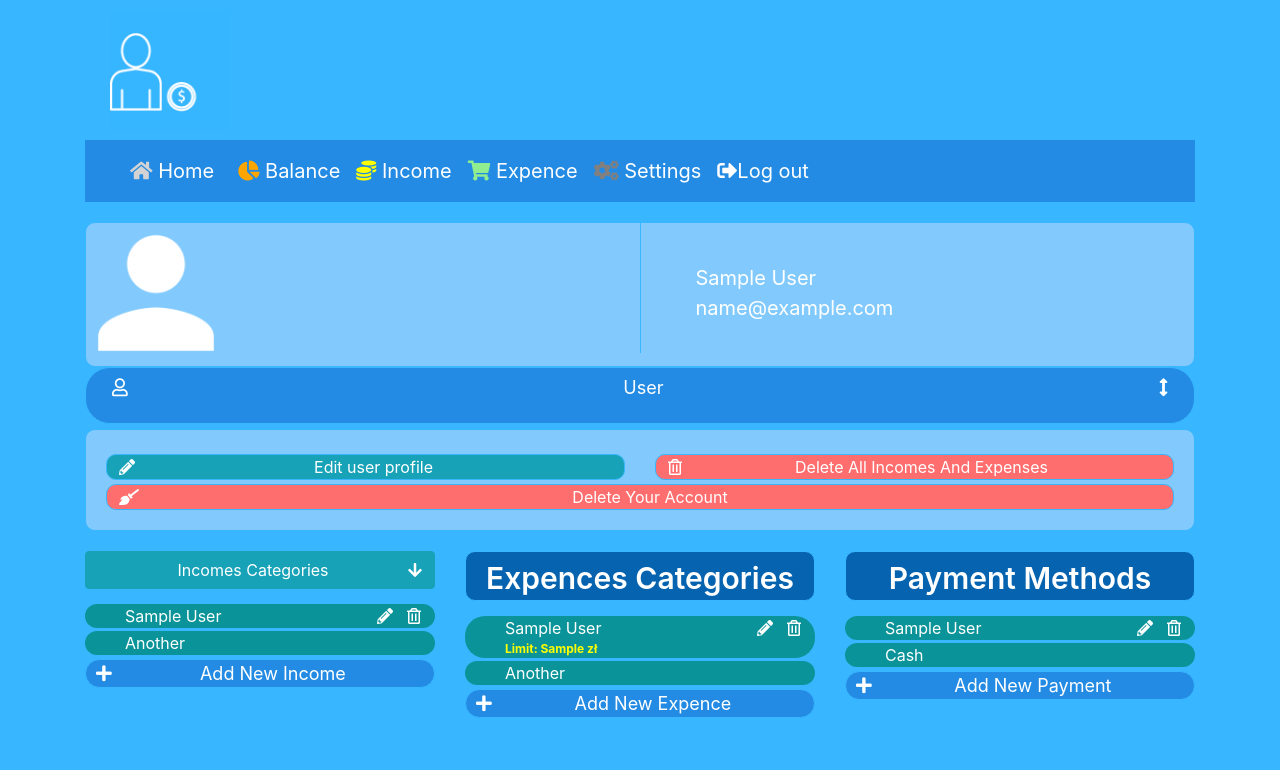
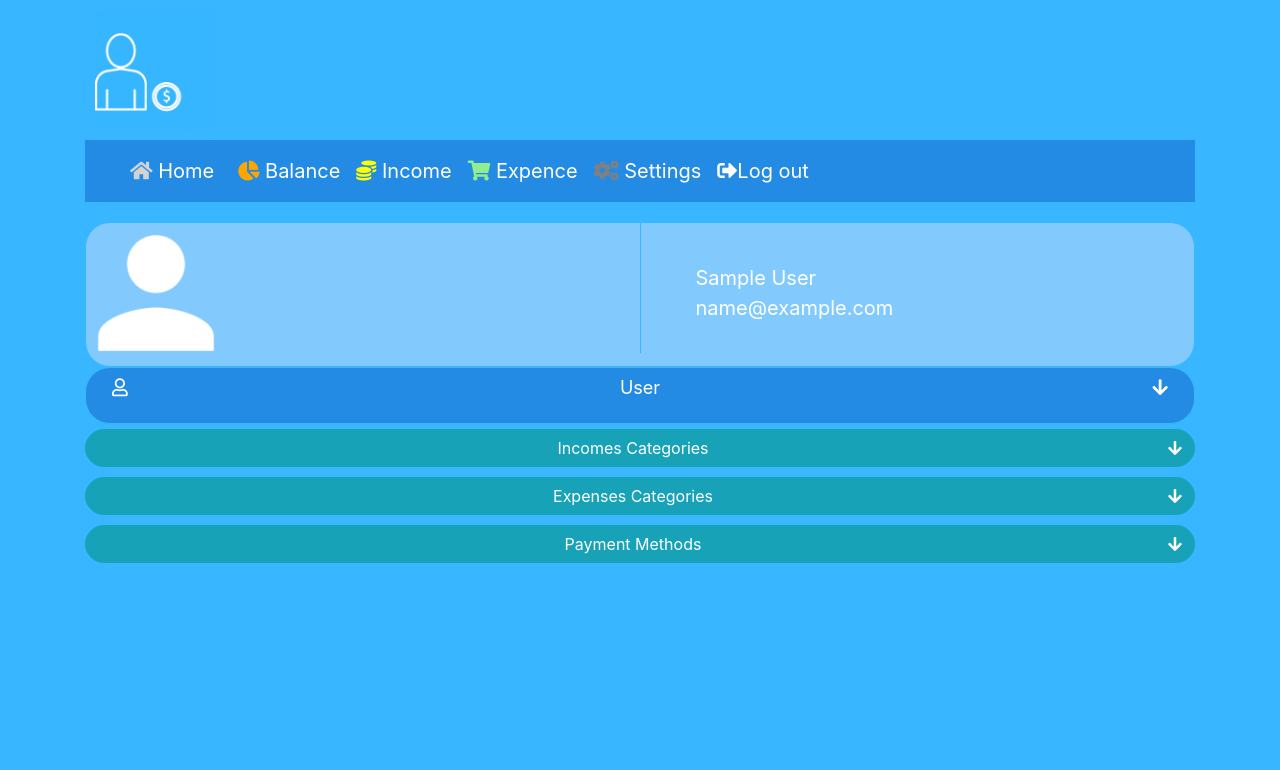
Before and after one commit to Adamall123/Web_app_finance_MVC, a PHP site: page /posts/Settings/show in a window 1280 px wide. Shown: the top 770 px of the page. Run offline with PHP 8.4, Linux system fonts and the light colour scheme; the visitor is signed in with stand-in values (Sample User, id 1); tables that the repository leaves empty or names only in its code hold one stand-in row (values such as "Sample post"); some libraries are stand-ins or nearby versions.

Commit message:
cgange style on settings income expenses

```diff
--- a/App/Views/Settings/show.html
+++ b/App/Views/Settings/show.html
@@ -64,6 +64,10 @@
             $('#form-delete-expense').attr('action', 'delete-expense?id=' + expenseId);
             document.getElementById('delete-expense').innerHTML = expense;
         });
+        $("#deleteAll").click(function () {
+            console.log('clicked')
+            $('#form-delete-all').attr('action', 'delete-all');
+        });
         $(".editPaymentMethod").click(function () {
             var paymentMethodId = $(this).attr('data-id');
             var paymentMethod = $(this).attr('data-info-payment-method');
@@ -79,17 +83,19 @@
         });
 
         $("#editProfile").click(function(){
-            $("#profileDetails").fadeToggle();
-            $('#editOptions').fadeToggle();
+            $('#editOptions').slideToggle();
         });
 
         $("#incomes-categories").click(function(){
-            $("#incomes").fadeToggle();
+            $("#incomes").slideToggle();
         });
-
+        $("#expenses-categories").click(function(){
+            $("#expenses").slideToggle();
+        });
+        $("#payment-method-categories").click(function(){
+            $("#paymentMethods").slideToggle();
+        });
     });
-
-
 
  </script>
 {% endblock %}
@@ -98,9 +104,9 @@
 
 <div class="row">
     <div class="col-lg-12">
-        <div id="profileDetails">
+        <div id="profileDetails" style="border-radius: 25px;" >
             <div class="row">
-                <div class="col" style="border-right: 0.5px solid #38b6ff;">
+                <div class="col" style="border-right: 0.5px solid #38b6ff; ">
                     <div id="overlay"><img src="/img/profile.png" alt="profile" /></div>
                 </div>
                 <div class="col">
@@ -114,8 +120,8 @@
                 </div>
             </div>
         </div>
-        <span id="editProfile" type="button" class="btn btn-info CategoryFooter"> <p style="margin-left: 14px;  float: left;"> <i class="far fa-user"></i></p> User <p class="header-icon"> <i class="fas fa-arrows-alt-v "></i> </p></span>
-        <div id="editOptions">
+        <span id="editProfile" type="button" class="btn btn-info CategoryFooter"> <p style="margin-left: 14px;  float: left;"> <i class="far fa-user"></i></p> User <p class="header-icon"> <i class="fas fa-arrow-down"></i> </p></span>
+        <div id="editOptions"  style="display: none;">
             <div class="row">
                 <div class="col-lg-6">
 
@@ -123,13 +129,12 @@
                         <p style=" margin-bottom:0px; float: left;"><i class='fas fa-pencil-alt edit_btn'></i></p>Edit user profile</a></span>
                 </div>
                 <div class="col-lg-6">
-
-                    <span ><a  href="/settings/delete-all"  type="button" class="btn btn-danger settings-button" style="background-color:#ff6e6e;" >
+                    <span  id="deleteAll"><a  href="#delete-all-modal"  data-toggle="modal" type="button" class="btn btn-danger settings-button" style="background-color:#ff6e6e;" >
                         <p style=" margin-bottom:0px; float: left;"><i class='far fa-trash-alt'></i></p>Delete All Incomes And Expenses</a></span>
                 </div>
                 <div class="col-lg-12">
 
-                    <span ><a  href="/settings/delete-all"  type="button" class="btn btn-danger settings-button" style="background-color:#ff6e6e;"  >
+                    <span ><a  href="/settings/delete-your-account"  type="button" class="btn btn-danger settings-button" style="background-color:#ff6e6e;"  >
                         <p style=" margin-bottom:0px; float: left;"><i class="fas fa-broom"></i></p>Delete Your Account</a></span>
                 </div>
             </div>
@@ -139,13 +144,13 @@
 
 
     </div>
-    <div class="col-lg-4">
+    <div class="col-lg-12">
         <div class="Category" >
-            <header >
-              <button id="incomes-categories" type="button" class="btn btn-info" style="width: 100%;">  Incomes Categories <p style=" margin: 0;float: right;"><i i class="fas fa-arrow-down"></i></p></button>
+            <header>
+              <button id="incomes-categories" type="button" class="btn btn-info" style="width: 100%; border-radius: 25px;">  Incomes Categories <p style=" margin: 0;float: right;"><i i class="fas fa-arrow-down"></i></p></button>
             </header>
-            <div class="CategoryColumn" id="incomes">
-                <ul class="CategoryRow">
+            <div class="CategoryColumn" id="incomes" style="display: none;" >
+                <ul class="CategoryRow" >
                    {% for getIncomeCategoryAssignedToUser in getIncomesCategoryAssignedToUser %}
                    {% if getIncomeCategoryAssignedToUser['name'] != defaultCategory %}
                    <li>
@@ -166,12 +171,12 @@
         </div>
         </div>
     </div>
-    <div class="col-lg-4">
+    <div class="col-lg-12">
         <div class="Category">
-            <header>
-                <div class="CategoryHeader">Expences Categories</div>
+            <header >
+              <button id="expenses-categories" type="button" class="btn btn-info" style="width: 100%; border-radius: 25px;">  Expenses Categories <p style=" margin: 0;float: right;"><i i class="fas fa-arrow-down"></i></p></button>
             </header>
-            <div class="CategoryColumn" id="expenses">
+            <div class="CategoryColumn" id="expenses"  style="display: none;">
                 <ul class="CategoryRow">
                     {% for getExpenseCategoryAssignedToUser in getExpensesCategoryAssignedToUser %}
                     {% if getExpenseCategoryAssignedToUser['name'] != defaultCategory %}
@@ -200,12 +205,12 @@
         </div>
     </div>
  </div>
-    <div class="col-lg-4">
+    <div class="col-lg-12">
         <div class="Category">
-            <header>
-                <div class="CategoryHeader" >Payment Methods</div>
-            </header>
-            <div class="CategoryColumn" id="paymentMethods">
+            <header >
+                <button id="payment-method-categories" type="button" class="btn btn-info" style="width: 100%; border-radius: 25px;">  Payment Methods <p style=" margin: 0;float: right;"><i i class="fas fa-arrow-down"></i></p></button>
+              </header>
+            <div class="CategoryColumn" id="paymentMethods"  style="display: none;">
                 <ul class="CategoryRow">
                     {% for getPaymentMethodAssignedToUser in getPaymentMethodsAssignedToUser %}
                     {% if getPaymentMethodAssignedToUser['name'] != defaultCategoryOfPaymentMethods %}
--- a/App/Views/base.html
+++ b/App/Views/base.html
@@ -19,12 +19,13 @@
 
 </head>
 <body>
+  <header>
     <div class="container">
-      <header>
-        <div class="container">
-            <div id="overlay"><img src="/img/logoTree.gif" alt="logo" /></div>
-        </div>
-    </header>
+        <div id="overlay"><img src="/img/logoTree.gif" alt="logo" /></div>
+    </div>
+</header>
+    <div class="container">
+
       {% if current_user %}
         <nav class="navbar navbar-expand-lg navbar-light" style="background-color: #238be3; margin-bottom: 20px; padding-left: 30px; ">
             <div class="container-fluid" >
@@ -286,6 +287,38 @@
   </div>
 </div>
 <!-- DELETE INCOME -->
+<!--DELETE ALL INCOMES AND EXPENSES-->
+<div class="modal fade" id="delete-all-modal" tabindex="-1" role="dialog" aria-labelledby="myModalLabel" aria-hidden="true" data-backdrop="static" >
+  <div class="modal-dialog">
+    <div class="modal-content">
+      <div class="modal-header">
+        <h4 style="color:red"><i class='far fa-trash-alt'></i> Delete</h4>
+        <button type="button" class="close" data-dismiss="modal" aria-label="Close">
+        <span aria-hidden="true">&times;</span>
+        </button>
+      </div>
+      <div class="modal-body">
+      <div class="container-fluid">
+      <h5 style="color:black"><center>Are you sure to delete <strong style="color:red">all incomes and expenses</strong> from your list? This method cannot be undone.</center></h5>
+      </div>
+      </div>
+      <div class="modal-footer">
+        <form id="form-delete-all" method="POST">
+          <button type="submit" name="deleteincome" class="btn btn-danger" >
+            <i class='far fa-trash-alt'></i>
+            Delete
+            </button>
+          <button type="button" class="btn btn-outline-success" data-dismiss="modal">
+          <i class="fas fa-times"></i>
+          Cancel
+          </button>
+        </form>
+      </div>
+
+    </div>
+  </div>
+</div>
+<!--DELETE ALL INCOMES AND EXPENSES-->
 <!-- DELETE EXPENCE-->
 <div class="modal fade" id="delete-expense-modal" tabindex="-1" role="dialog" aria-labelledby="myModalLabel" aria-hidden="true" data-backdrop="static" >
   <div class="modal-dialog">
--- a/public/css/styles.css
+++ b/public/css/styles.css
@@ -347,8 +347,7 @@ a:hover{
     margin-top: 20px;
     width: 100%;
     border-radius: 10px;
-    margin-bottom: 20px;
-	min-height: 200px;
+    margin: 0px;
 }
 .Category Header{
     padding-bottom: 10px;
@@ -377,7 +376,7 @@ a:hover{
     width: 100%;
 }
 .Category .CategoryColumn .CategoryRow li {
-    background-color:#0a949a;
+    background-color:#82cafd;
 
     padding-left: 40px;
     margin-bottom: 3px;
@@ -456,7 +455,7 @@ hr {
 
 }
 .form-check{
-    background-color: #238be3;
+    background-color: #82cafd;
     font-size: 16px;
     padding-left: 40px;
     margin-bottom: 1px;
```
Also changed, not shown: App/Views/Expense/index.html (+16 -15 lines), App/Views/Income/index.html (+41 -14 lines).
